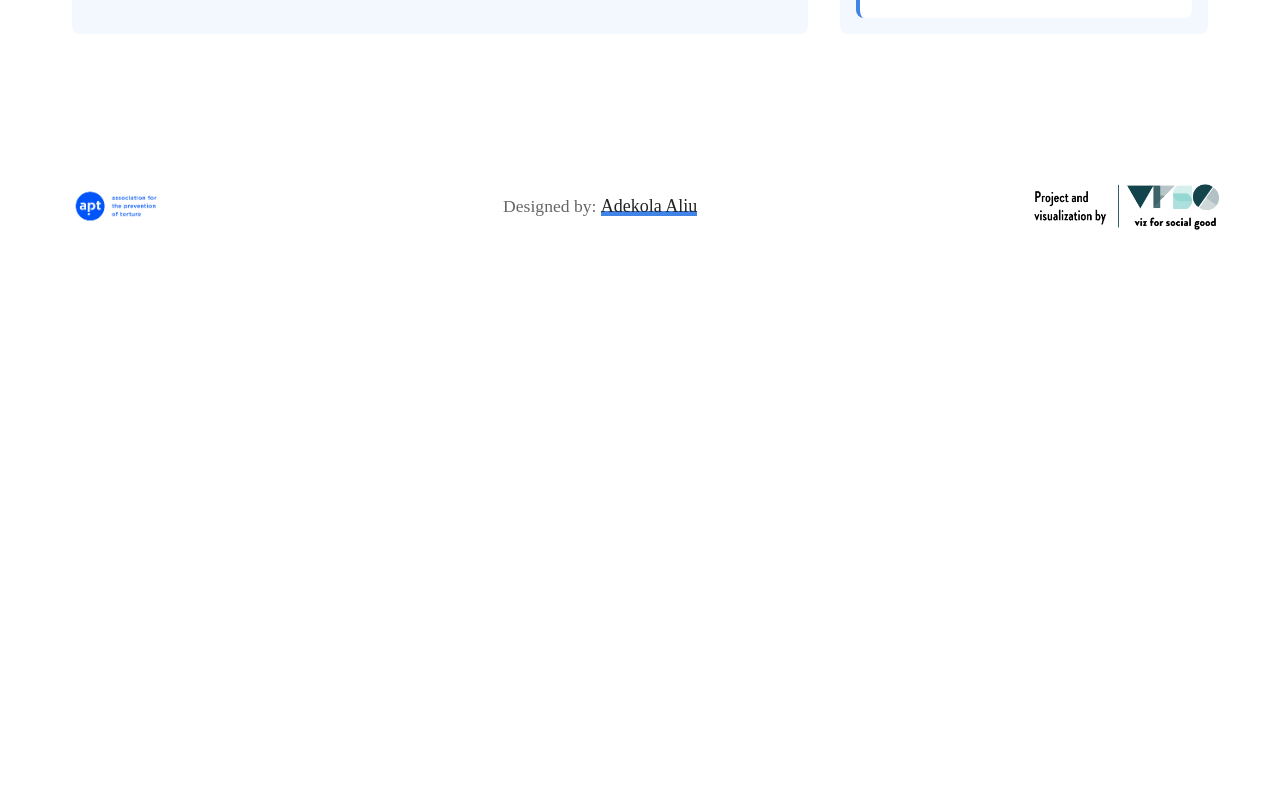
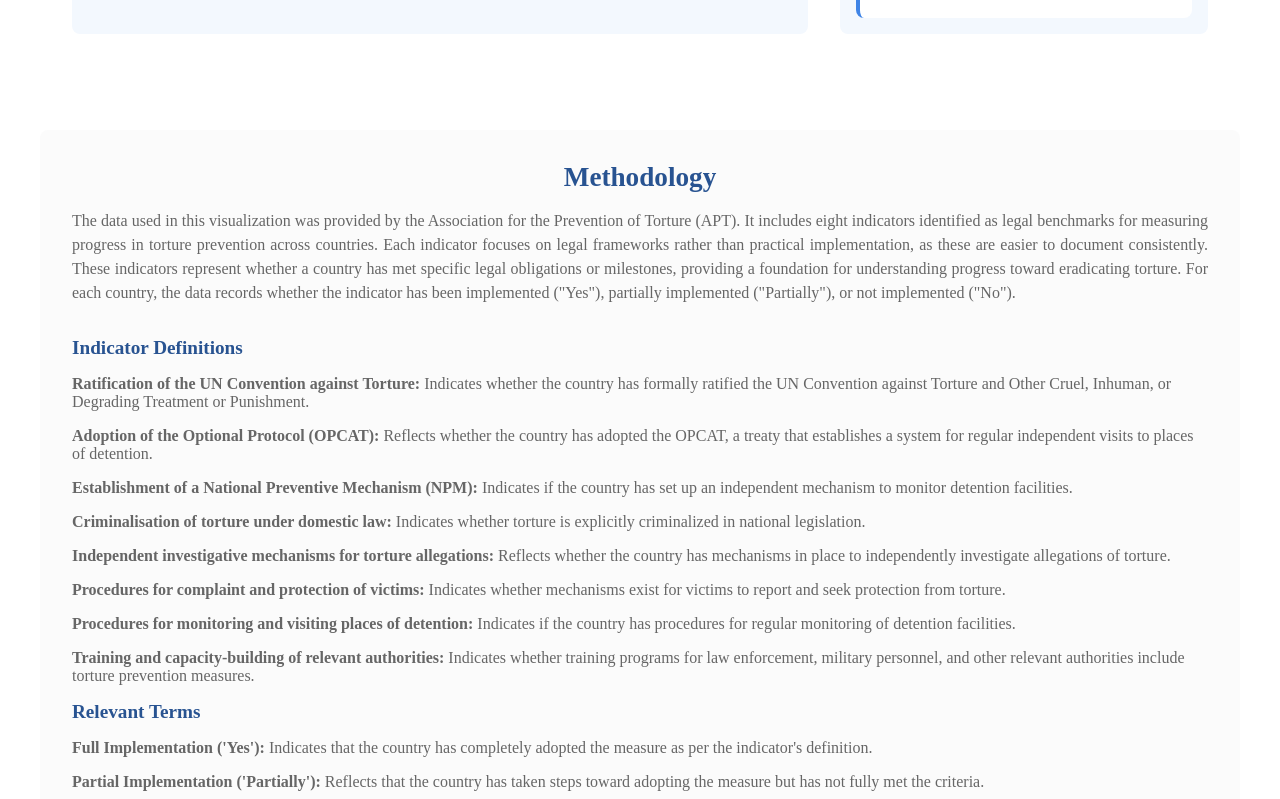
Before and after one commit to EmeritusAli/APT-torture, a Svelte app: page / in a window 1280 px wide. Shown: the part 2921-3720 px from the top of the page. Before the commit the page ends 3187 px from the top, so only its background shows below. Built offline with nearby package versions, Linux system fonts and the light colour scheme.

Commit message:
add methodology

```diff
--- a/src/App.svelte
+++ b/src/App.svelte
@@ -1,6 +1,7 @@
 <script>
     import Header from './components/Header.svelte';
     import Footer from './components/Footer.svelte';
+    import Methodology from './components/Methodology.svelte';
     import TimelineContainer from './components/Timeline/TimelineContainer.svelte';
     import IndicatorView from './components/Indicators/IndicatorView.svelte';
 
@@ -49,6 +50,10 @@
             <IndicatorView {data} />
         {/if}
         </section>
+
+        <section>
+            <Methodology />
+        </section>
     </div>
     </main>
 
--- a/src/components/Indicators/CountryCircles.svelte
+++ b/src/components/Indicators/CountryCircles.svelte
@@ -160,7 +160,7 @@
                     <div class="label">Region</div>
                     <div class="region-value">${d.region}</div>
                     <div class="indicator">${d.indicator}</div>
-                    <div class="tooltip-status">${d.value === 'Yes' ? "Fully implemented" : 'Partially implemented'}</div>
+                    <div class="tooltip-status">${d.value === 'Yes' ? "Full Implemention" : 'Partial Implemention'}</div>
                     <div class="date-value">${Math.floor(d.date)}</div>
                 </div>
             </div>
@@ -267,7 +267,7 @@
     z-index: 10;
     transition: opacity 0.2s ease-in-out;
     border-top: 25px solid var(--tooltip-color, var(--color-primary-lightest));
-    max-width: 300px;
+    max-width: 320px;
 }
 
 
--- /dev/null
+++ b/src/components/Methodology.svelte
@@ -0,0 +1,132 @@
+<script>
+    export let methodologyTitle = "Methodology";
+    export let methodologyContent = `
+        The data used in this visualization was provided by the Association for the Prevention of Torture (APT).
+        It includes eight indicators identified as legal benchmarks for measuring progress in torture prevention
+        across countries. Each indicator focuses on legal frameworks rather than practical implementation,
+        as these are easier to document consistently. These indicators represent whether a country has met specific
+        legal obligations or milestones, providing a foundation for understanding progress toward eradicating torture.
+        For each country, the data records whether the indicator has been implemented ("Yes"), partially implemented
+        ("Partially"), or not implemented ("No").
+    `;
+
+    export let indicatorDefinitions = [
+        {
+            title: "Ratification of the UN Convention against Torture",
+            description: "Indicates whether the country has formally ratified the UN Convention against Torture and Other Cruel, Inhuman, or Degrading Treatment or Punishment."
+        },
+        {
+            title: "Adoption of the Optional Protocol (OPCAT)",
+            description: "Reflects whether the country has adopted the OPCAT, a treaty that establishes a system for regular independent visits to places of detention."
+        },
+        {
+            title: "Establishment of a National Preventive Mechanism (NPM)",
+            description: "Indicates if the country has set up an independent mechanism to monitor detention facilities."
+        },
+        {
+            title: "Criminalisation of torture under domestic law",
+            description: "Indicates whether torture is explicitly criminalized in national legislation."
+        },
+        {
+            title: "Independent investigative mechanisms for torture allegations",
+            description: "Reflects whether the country has mechanisms in place to independently investigate allegations of torture."
+        },
+        {
+            title: "Procedures for complaint and protection of victims",
+            description: "Indicates whether mechanisms exist for victims to report and seek protection from torture."
+        },
+        {
+            title: "Procedures for monitoring and visiting places of detention",
+            description: "Indicates if the country has procedures for regular monitoring of detention facilities."
+        },
+        {
+            title: "Training and capacity-building of relevant authorities",
+            description: "Indicates whether training programs for law enforcement, military personnel, and other relevant authorities include torture prevention measures."
+        }
+    ];
+
+    export let relevantTerms = [
+        {
+            term: "Full Implementation ('Yes')",
+            description: "Indicates that the country has completely adopted the measure as per the indicator's definition."
+        },
+        {
+            term: "Partial Implementation ('Partially')",
+            description: "Reflects that the country has taken steps toward adopting the measure but has not fully met the criteria."
+        }
+    ];
+</script>
+
+<section class="methodology">
+    <h2 class="methodology-title">{methodologyTitle}</h2>
+    <p class="methodology-content">{methodologyContent}</p>
+
+    <h3 class="subheading">Indicator Definitions</h3>
+    <ul class="definitions">
+        {#each indicatorDefinitions as { title, description }}
+            <li>
+                <strong>{title}:</strong> {description}
+            </li>
+        {/each}
+    </ul>
+
+    <h3 class="subheading">Relevant Terms</h3>
+    <ul class="terms">
+        {#each relevantTerms as { term, description }}
+            <li>
+                <strong>{term}:</strong> {description}
+            </li>
+        {/each}
+    </ul>
+</section>
+
+<style>
+    .methodology {
+        margin: 2rem 0;
+        padding: 2rem;
+        background-color: rgba(245, 245, 245, 0.4);
+        border-radius: 8px;
+    }
+
+    .methodology-title {
+        font-size: 1.7rem;
+        margin-bottom: 1rem;
+        text-align: center;
+        font-size: rem;
+        color: var(--color-primary-dark);
+    }
+
+    .methodology-content {
+        font-size: 1rem;
+        color: #666;
+        line-height: 1.5;
+        margin-bottom: 2rem;
+        text-align: justify;
+    }
+
+    .subheading {
+        font-size: 1.2rem;
+        color: var(--color-primary-dark);
+        margin-bottom: 1rem;
+    }
+
+    .definitions,
+    .terms {
+        list-style: none;
+        padding: 0;
+        color: #666;
+    }
+
+    .definitions li,
+    .terms li {
+        margin-bottom: 1rem;
+    }
+
+    strong {
+        font-weight:600;
+        font-size: 1rem;
+        color: #666;
+    }
+
+
+</style>
```
